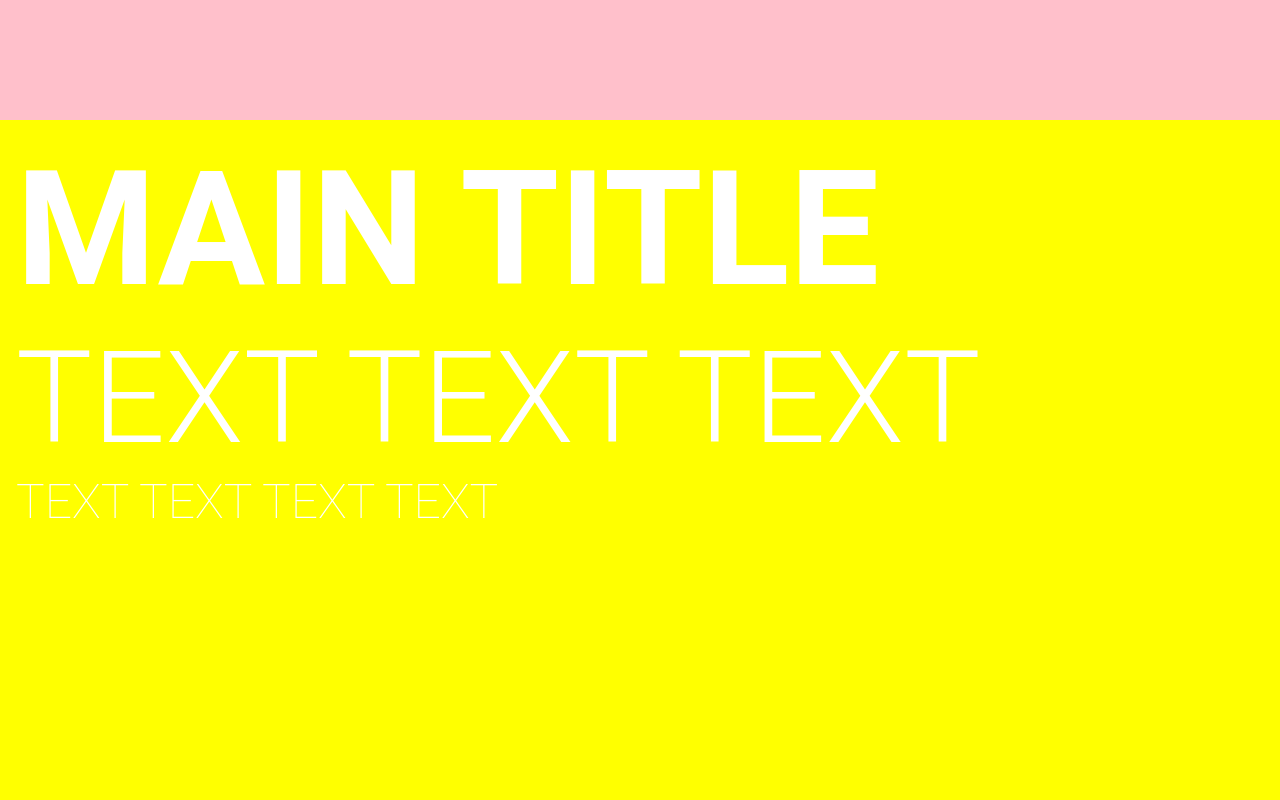
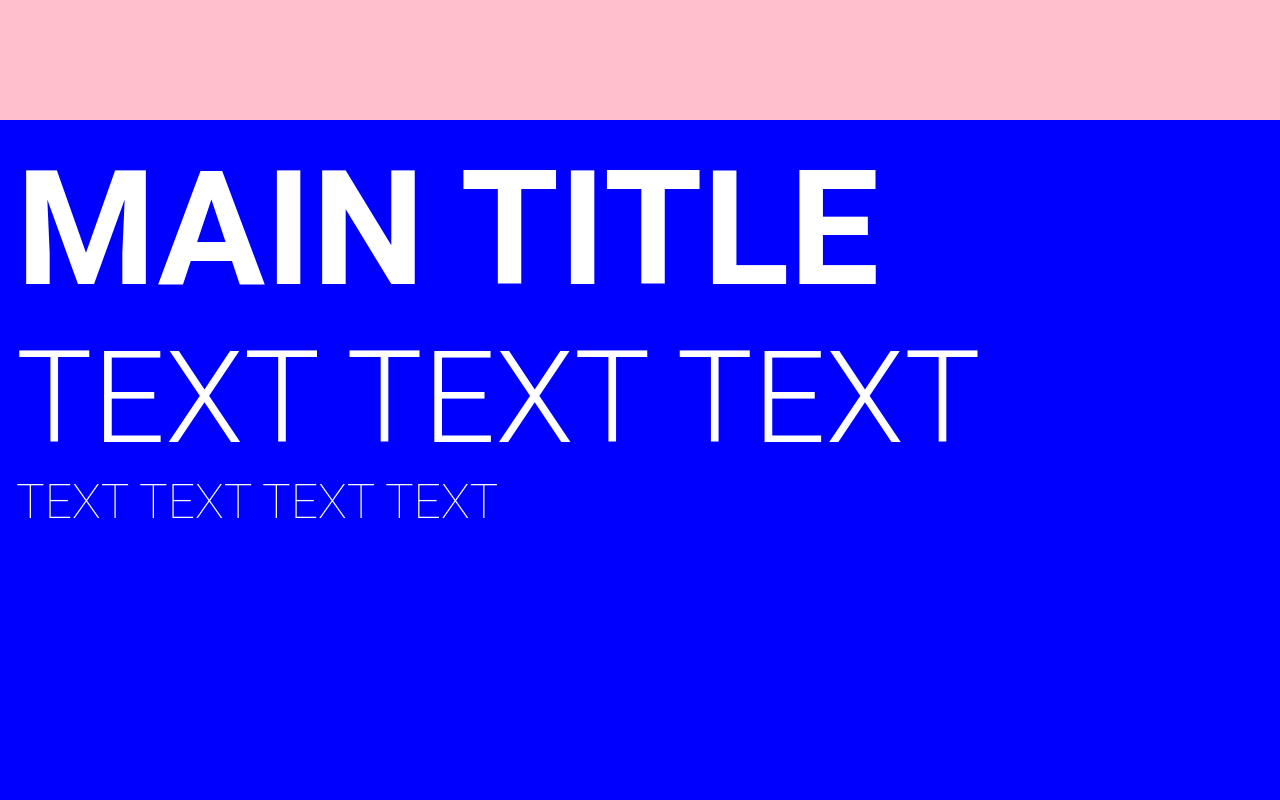
Before and after one commit to O-K-G/devpage, a Next.js app: page / in a window 1280 px wide. Shown: the part 1680-2480 px from the top of the page. Built offline with nearby package versions, Linux system fonts and the light colour scheme.

Commit message:
Code refactor.

```diff
--- /dev/null
+++ b/components/sectionsData.json
@@ -0,0 +1,30 @@
+[
+  {
+    "id": 1,
+    "marginTop": "25vh",
+    "title": "MAIN TITLE",
+    "subtitle": "TEXT TEXT TEXT",
+    "smallSubtitle": "TEXT TEXT TEXT TEXT"
+  },
+  {
+    "id": 2,
+    "title": "MAIN TITLE",
+    "subtitle": "TEXT TEXT TEXT",
+    "smallSubtitle": "TEXT TEXT TEXT TEXT",
+    "backgroundColor": "pink"
+  },
+  {
+    "id": 3,
+    "title": "MAIN TITLE",
+    "subtitle": "TEXT TEXT TEXT",
+    "smallSubtitle": "TEXT TEXT TEXT TEXT",
+    "backgroundColor": "blue"
+  },
+  {
+    "id": 4,
+    "title": "MAIN TITLE",
+    "subtitle": "TEXT TEXT TEXT",
+    "smallSubtitle": "TEXT TEXT TEXT TEXT",
+    "backgroundColor": "green"
+  }
+]
--- a/pages/index.js
+++ b/pages/index.js
@@ -2,6 +2,7 @@ import React, { useState } from "react";
 import Section from "../components/section";
 import Image from "next/image";
 import parallax from "../components/UI/parallax";
+import sectionsData from "../components/sectionsData.json";
 
 // Making repetitive sections change the position's offset on scroll will cause them to separate differently on different screens,
 // thus creating "holes" in which you can see through the underlying elements (unwanted behavior in this case).
@@ -31,34 +32,19 @@ const Home = () => {
       </div>
 
       <main>
-        <Section
-          id="0"
-          marginTop="25vh"
-          title="MAIN TITLE"
-          subtitle="TEXT TEXT TEXT"
-          smallSubtitle="TEXT TEXT TEXT TEXT"
-        />
-        <Section
-          id="1"
-          title="MAIN TITLE"
-          subtitle="TEXT TEXT TEXT"
-          smallSubtitle="TEXT TEXT TEXT TEXT"
-          backgroundColor="pink"
-        />
-        <Section
-          id="2"
-          title="MAIN TITLE"
-          subtitle="TEXT TEXT TEXT"
-          smallSubtitle="TEXT TEXT TEXT TEXT"
-          backgroundColor="yellow"
-        />
-        <Section
-          id="3"
-          title="MAIN TITLE"
-          subtitle="TEXT TEXT TEXT"
-          smallSubtitle="TEXT TEXT TEXT TEXT"
-          backgroundColor="blue"
-        />
+        {sectionsData.map((sectionEntry) => {
+          return (
+            <Section
+              key={sectionEntry.id}
+              id={sectionEntry.id}
+              marginTop={sectionEntry.marginTop}
+              title={sectionEntry.title}
+              subtitle={sectionEntry.subtitle}
+              smallSubtitle={sectionEntry.smallSubtitle}
+              backgroundColor={sectionEntry.backgroundColor}
+            />
+          );
+        })}
       </main>
       <footer></footer>
     </>
```
